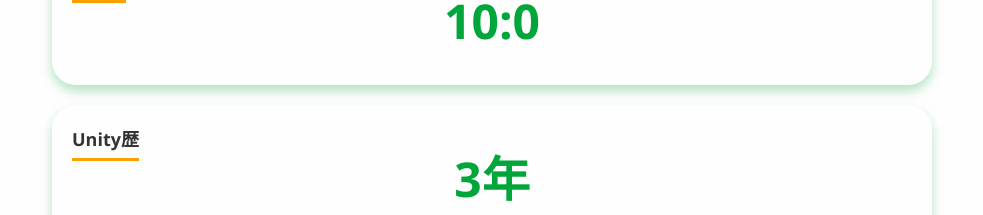
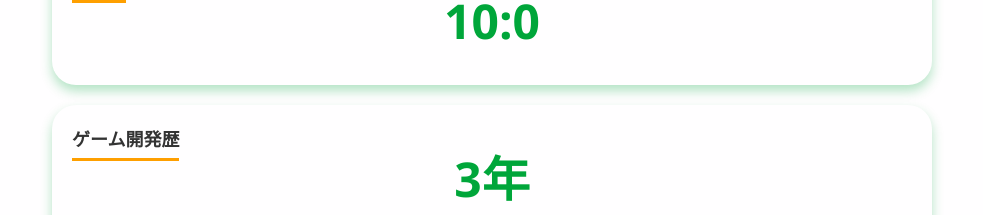
Before and after one commit to ryota-yamamoto-03/about-me, a plain HTML site: page index.html in a window 1280 px wide. Shown: the part 2040-2255 px from the top of the page, without its empty margins (148-1131 px from the left). Drawn offline with Linux system fonts and the light colour scheme.

Commit message:
微調整

```diff
--- a/index.html
+++ b/index.html
@@ -283,7 +283,7 @@
         </div>
         <div class="number-card">
           <div class="number">3年</div>
-          <div class="label">Unity歴</div>
+          <div class="label">ゲーム開発歴</div>
         </div>
         <div class="number-card">
           <div class="number">4回</div>
```
